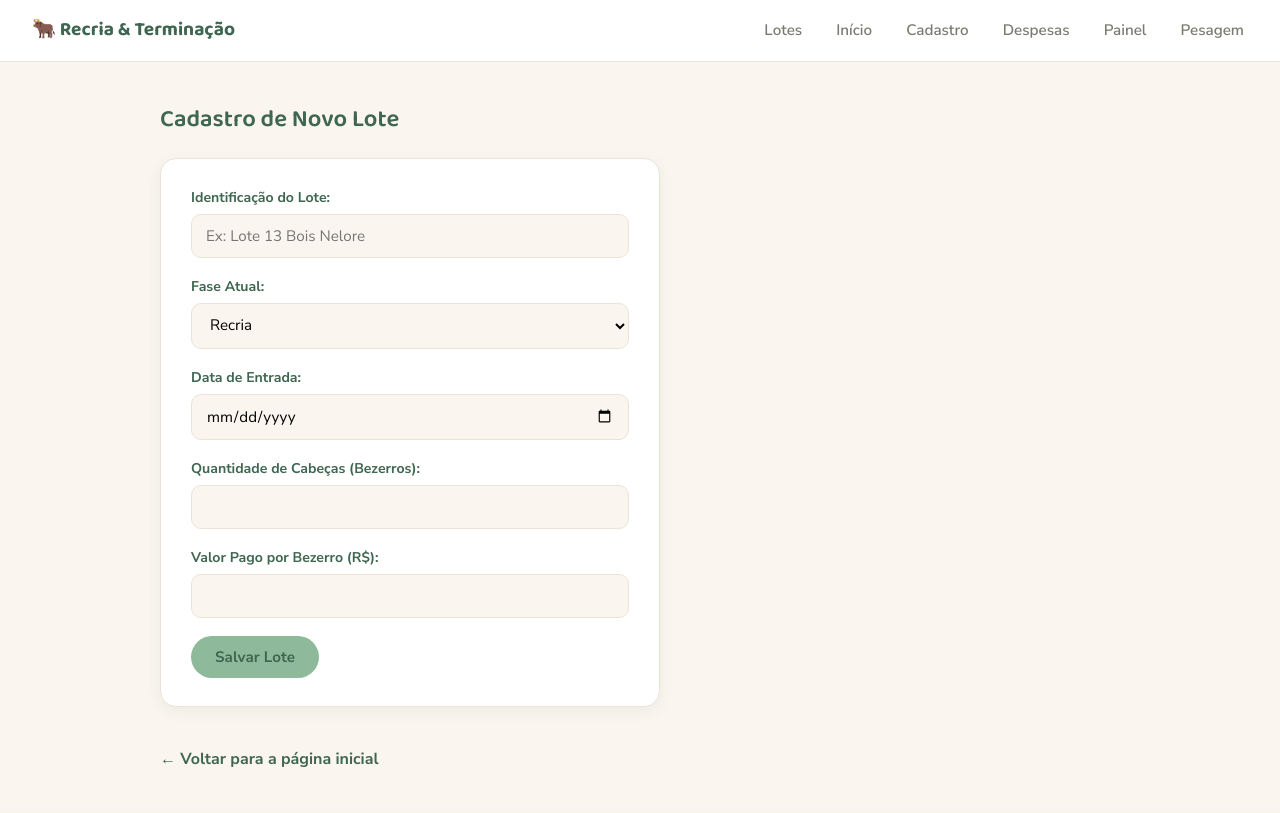
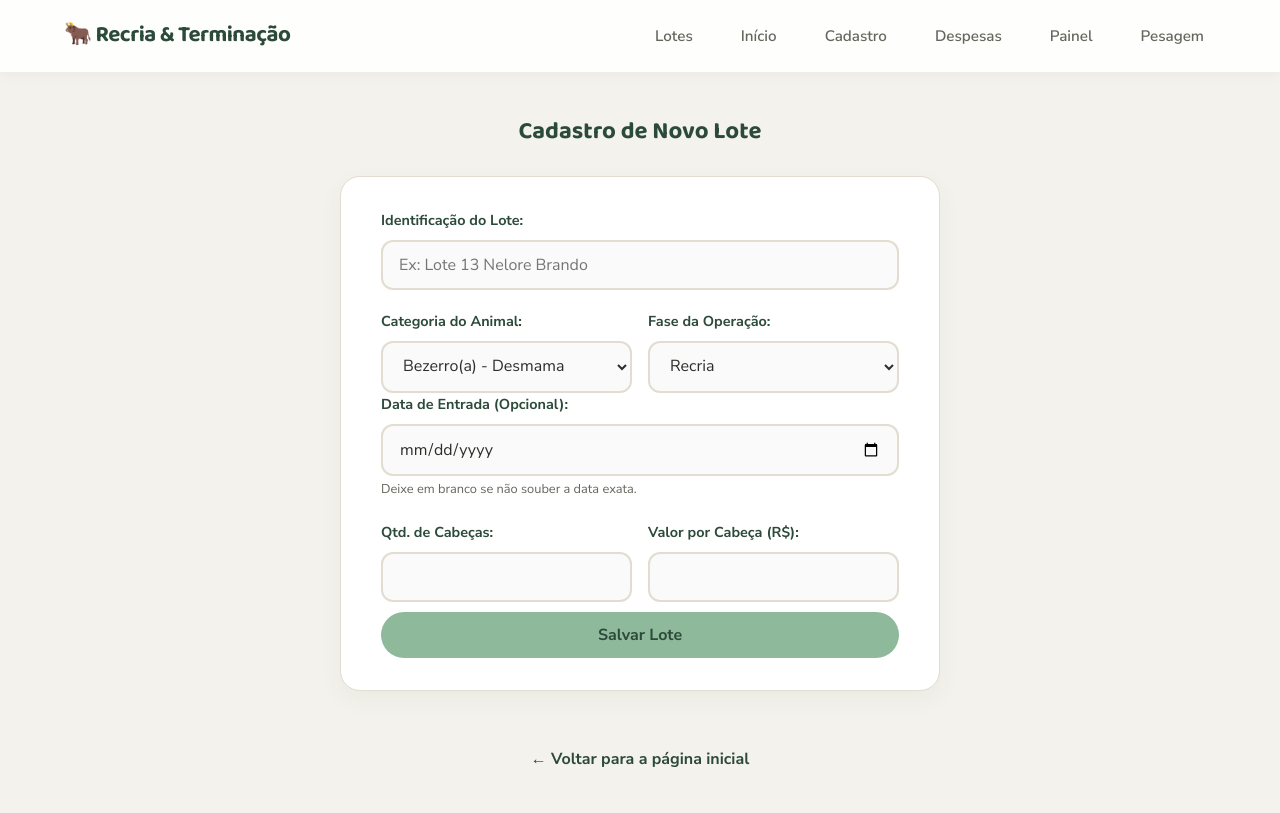
Before and after one commit to tiagosabaini/projeto-software-agro-recria-terminacao, a Flask app: page /cadastro in a window 1280 px wide. Before the commit the page ends 767 px from the top, so only its background shows below. Run offline with Flask 3, Linux system fonts and the light colour scheme.

Commit message:
Atualiza projeto

```diff
--- a/app.py
+++ b/app.py
@@ -4,6 +4,17 @@ from config_banco import conectar, criar_tabelas
 
 app = Flask(__name__)
 criar_tabelas()
+
+# Filtro para converter data do formato do banco para o padrão brasileiro
+@app.template_filter('data_br')
+def data_br(data_iso):
+    if not data_iso:
+        return "Não informada"
+    try:
+        obj_data = datetime.strptime(data_iso, '%Y-%m-%d')
+        return obj_data.strftime('%d/%m/%Y')
+    except:
+        return data_iso
 
 
 @app.route('/')
@@ -16,7 +27,13 @@ def cadastro():
     if request.method == 'POST':
         identificacao = request.form.get('identificacao')
         fase_atual = request.form.get('fase_atual')
+        categoria_animal = request.form.get('categoria_animal')
+
+        # Pega a data, mas se vier vazia, salva como None
         data_inicio = request.form.get('data_inicio')
+        if not data_inicio:
+            data_inicio = None
+
         qtd_cabecas = int(request.form.get('qtd_cabecas', 0))
         custo_bezerro_unitario = float(request.form.get('custo_bezerro_unitario', 0))
 
@@ -24,9 +41,9 @@ def cadastro():
 
         conexao = conectar()
         conexao.execute('''
-            INSERT INTO lotes (identificacao, fase_atual, data_inicio, qtd_cabecas, custo_bezerro_unitario, custo_total_compra)
-            VALUES (?, ?, ?, ?, ?, ?)
-        ''', (identificacao, fase_atual, data_inicio, qtd_cabecas, custo_bezerro_unitario, custo_total_compra))
+            INSERT INTO lotes (identificacao, fase_atual, categoria_animal, data_inicio, qtd_cabecas, custo_bezerro_unitario, custo_total_compra)
+            VALUES (?, ?, ?, ?, ?, ?, ?)
+        ''', (identificacao, fase_atual, categoria_animal, data_inicio, qtd_cabecas, custo_bezerro_unitario, custo_total_compra))
         conexao.commit()
         conexao.close()
         return redirect(url_for('lotes'))
@@ -40,6 +57,25 @@ def lotes():
     lista_lotes = conexao.execute('SELECT * FROM lotes ORDER BY id DESC').fetchall()
     conexao.close()
     return render_template('lotes.html', lotes=lista_lotes)
+
+
+@app.route('/editar_lote/<int:id>', methods=['GET', 'POST'])
+def editar_lote(id):
+    conexao = conectar()
+    if request.method == 'POST':
+        nova_fase = request.form.get('fase_atual')
+        nova_categoria = request.form.get('categoria_animal')
+
+        conexao.execute('''
+            UPDATE lotes SET fase_atual = ?, categoria_animal = ? WHERE id = ?
+        ''', (nova_fase, nova_categoria, id))
+        conexao.commit()
+        conexao.close()
+        return redirect(url_for('lotes'))
+
+    lote = conexao.execute('SELECT * FROM lotes WHERE id = ?', (id,)).fetchone()
+    conexao.close()
+    return render_template('editar_lote.html', lote=lote)
 
 
 @app.route('/despesas', methods=['GET', 'POST'])
@@ -207,14 +243,16 @@ def painel():
 
         if lote_selecionado:
             # Cálculo de fechamento do lote (Venda do Frigorífico - Compra Bezerros - Despesas)
+            receita_venda = lote_selecionado['valor_venda_total'] or 0.0
+
             custo_total_operacao = lote_selecionado['custo_total_compra'] + custo_despesas
-            sobra_liquida = lote_selecionado['valor_venda_total'] - custo_total_operacao
+            sobra_liquida = receita_venda - custo_total_operacao
 
             balanco_final = {
                 'custo_compra_bezerros': lote_selecionado['custo_total_compra'],
                 'custo_despesas': custo_despesas,
                 'custo_total_operacao': custo_total_operacao,
-                'receita_venda': lote_selecionado['valor_venda_total'],
+                'receita_venda': receita_venda,
                 'sobra_liquida': sobra_liquida
             }
 
--- a/static/style.css
+++ b/static/style.css
@@ -1,162 +1,215 @@
-
 /* --- RESET E BASE --- */
-* { box-sizing: border-box; }
+* {
+    box-sizing: border-box;
+    margin: 0;
+    padding: 0;
+}
 
 :root {
+    /* Paleta de Cores Modernizada */
     --verde-salvia: #8FB99B;
-    --verde-escuro: #3F6650;
-    --creme: #FAF6EF;
+    --verde-escuro: #2C4A3A; /* Tom levemente mais escuro para melhor contraste */
+    --creme: #F4F2EC; /* Fundo um pouco mais neutro */
     --branco: #FFFFFF;
     --terracota: #E8B4A0;
     --terracota-escuro: #A65D45;
-    --texto: #3A3A32;
-    --texto-suave: #7A7A6E;
-    --borda: #EAE4D8;
-    --raio: 16px;
-    --raio-peq: 10px;
-    --sombra: 0 4px 14px rgba(63, 102, 80, 0.08);
+    --texto: #2D2D2A;
+    --texto-suave: #66665D;
+    --borda: #E2DDD0;
+
+    /* Variáveis de Estrutura */
+    --raio: 20px;
+    --raio-peq: 12px;
+    --sombra-suave: 0 8px 24px rgba(44, 74, 58, 0.05);
+    --sombra-hover: 0 16px 32px rgba(44, 74, 58, 0.12);
+    --transicao: all 0.3s cubic-bezier(0.25, 0.8, 0.25, 1);
 }
 
 body {
     font-family: 'Nunito Sans', Arial, sans-serif;
     background-color: var(--creme);
-    margin: 0;
     color: var(--texto);
-    line-height: 1.5;
+    line-height: 1.6;
+    display: flex;
+    flex-direction: column;
+    min-height: 100vh;
 }
 
 h1, h2, h3, h4 {
     font-family: 'Baloo 2', 'Nunito Sans', sans-serif;
     color: var(--verde-escuro);
-    font-weight: 600;
+    font-weight: 700;
+    text-align: center;
+    margin-bottom: 24px;
 }
 
-/* --- NAVBAR --- */
+/* --- NAVBAR FIXA E FLUIDA --- */
 .navbar {
-    background-color: var(--branco);
+    background-color: rgba(255, 255, 255, 0.9);
+    backdrop-filter: blur(10px);
+    -webkit-backdrop-filter: blur(10px);
     color: var(--verde-escuro);
-    padding: 16px 32px;
+    padding: 16px 5%;
     display: flex;
     justify-content: space-between;
     align-items: center;
     flex-wrap: wrap;
-    border-bottom: 1px solid var(--borda);
+    border-bottom: 1px solid rgba(226, 221, 208, 0.5);
+    position: sticky;
+    top: 0;
+    z-index: 1000;
+    box-shadow: 0 4px 12px rgba(0,0,0,0.03);
 }
 
 .navbar-marca {
     font-family: 'Baloo 2', sans-serif;
     font-weight: 700;
-    font-size: 1.2rem;
-    color: var(--verde-escuro);
+    font-size: 1.4rem;
+    letter-spacing: -0.5px;
+}
+
+.navbar-links {
+    display: flex;
+    gap: 24px;
+    align-items: center;
 }
 
 .navbar-links a {
     color: var(--texto-suave);
     text-decoration: none;
-    margin-left: 22px;
     font-size: 0.95rem;
     font-weight: 600;
-    padding: 6px 4px;
-    border-bottom: 2px solid transparent;
-    transition: color 0.15s ease, border-color 0.15s ease;
+    padding: 8px 12px;
+    border-radius: var(--raio-peq);
+    transition: var(--transicao);
 }
 
 .navbar-links a:hover {
     color: var(--verde-escuro);
-    border-bottom-color: var(--verde-salvia);
+    background-color: rgba(143, 185, 155, 0.15);
 }
 
-/* --- CONTEÚDO --- */
+/* --- CONTEÚDO PRINCIPAL --- */
 .conteudo {
-    max-width: 1000px;
+    width: 100%;
+    max-width: 1100px;
     margin: 40px auto;
     padding: 0 20px;
+    display: flex;
+    flex-direction: column;
+    align-items: center; /* Centraliza tudo no eixo horizontal */
 }
 
 /* --- PÁGINA DE INÍCIO --- */
 .container-inicio {
     text-align: center;
+    width: 100%;
+    max-width: 900px;
+    margin: 0 auto;
 }
 
 .subtitulo {
     color: var(--texto-suave);
-    margin-bottom: 40px;
+    margin-bottom: 48px;
+    font-size: 1.1rem;
 }
 
 .grid-menu {
-    display: grid;
-    grid-template-columns: repeat(auto-fit, minmax(200px, 220px));
+    display: flex;
+    flex-wrap: wrap;
     justify-content: center;
-    gap: 20px;
+    gap: 24px;
+    width: 100%;
 }
 
 .card-menu {
     background-color: var(--branco);
     border: 1px solid var(--borda);
     border-radius: var(--raio);
-    padding: 28px 18px;
+    padding: 32px 24px;
     text-decoration: none;
     color: var(--texto);
-    box-shadow: var(--sombra);
-    transition: transform 0.18s ease, box-shadow 0.18s ease, border-color 0.18s ease;
+    box-shadow: var(--sombra-suave);
+    transition: var(--transicao);
+    display: flex;
+    flex-direction: column;
+    align-items: center;
+    text-align: center;
+
+    /* Define uma largura exata para forçar a simetria no Flexbox */
+    width: 250px;
+    flex-grow: 0;
 }
 
 .card-menu:hover {
-    transform: translateY(-4px);
-    box-shadow: 0 10px 24px rgba(63, 102, 80, 0.14);
+    transform: translateY(-6px);
+    box-shadow: var(--sombra-hover);
     border-color: var(--verde-salvia);
 }
 
 .card-menu .icone {
-    font-size: 2.1rem;
-    display: block;
-    margin-bottom: 12px;
+    font-size: 2.5rem;
+    margin-bottom: 16px;
+    transition: transform 0.3s ease;
+}
+
+.card-menu:hover .icone {
+    transform: scale(1.1);
 }
 
 .card-menu h3 {
-    margin: 0 0 8px 0;
-    font-size: 1.1rem;
+    margin: 0 0 10px 0;
+    font-size: 1.25rem;
 }
 
 .card-menu p {
+    font-size: 0.95rem;
+    color: var(--texto-suave);
     margin: 0;
-    font-size: 0.9rem;
-    color: var(--texto-suave);
 }
 
-/* --- FORMULÁRIOS --- */
+/* --- FORMULÁRIOS CENTRALIZADOS --- */
 .form-caixa {
     background-color: var(--branco);
     border: 1px solid var(--borda);
     border-radius: var(--raio);
-    padding: 28px 30px;
-    max-width: 500px;
-    margin-bottom: 25px;
-    box-shadow: var(--sombra);
+    padding: 32px 40px;
+    width: 100%;
+    max-width: 600px;
+    margin: 0 auto 32px auto;
+    box-shadow: var(--sombra-suave);
+}
+
+.form-caixa h3 {
+    margin-bottom: 24px;
+    font-size: 1.2rem;
+    text-align: left;
 }
 
 .campo {
-    margin-bottom: 18px;
+    margin-bottom: 20px;
+    width: 100%;
 }
 
 .campo label {
     display: block;
-    margin-bottom: 6px;
+    margin-bottom: 8px;
     font-weight: 700;
-    font-size: 0.88rem;
+    font-size: 0.9rem;
     color: var(--verde-escuro);
 }
 
 .campo input,
 .campo select {
     width: 100%;
-    padding: 11px 14px;
-    border: 1.5px solid var(--borda);
+    padding: 12px 16px;
+    border: 2px solid var(--borda);
     border-radius: var(--raio-peq);
-    font-size: 0.95rem;
+    font-size: 1rem;
     font-family: 'Nunito Sans', sans-serif;
-    background-color: var(--creme);
-    transition: border-color 0.15s ease, background-color 0.15s ease;
+    background-color: #FAFAFA;
+    transition: var(--transicao);
+    color: var(--texto);
 }
 
 .campo input:focus,
@@ -164,77 +217,96 @@ h1, h2, h3, h4 {
     outline: none;
     border-color: var(--verde-salvia);
     background-color: var(--branco);
+    box-shadow: 0 0 0 4px rgba(143, 185, 155, 0.2);
 }
 
+/* Grid para campos lado a lado */
 .form-linha {
-    display: flex;
-    gap: 14px;
-    align-items: flex-end;
-    flex-wrap: wrap;
+    display: grid;
+    grid-template-columns: repeat(auto-fit, minmax(180px, 1fr));
+    gap: 16px;
+    align-items: end;
 }
 
 .form-linha .campo {
-    flex: 1;
-    min-width: 140px;
     margin-bottom: 0;
 }
 
+/* --- BOTÕES --- */
 button, .botao {
     background-color: var(--verde-salvia);
     color: var(--verde-escuro);
     border: none;
-    padding: 11px 24px;
+    padding: 12px 28px;
     border-radius: 999px;
-    font-size: 0.95rem;
+    font-size: 1rem;
     font-weight: 700;
     font-family: 'Nunito Sans', sans-serif;
     cursor: pointer;
-    transition: background-color 0.15s ease, transform 0.1s ease;
+    transition: var(--transicao);
+    display: inline-flex;
+    justify-content: center;
+    align-items: center;
+    text-decoration: none;
+    width: 100%;
+    margin-top: 10px;
 }
+
+/* Botões específicos que não precisam ocupar 100% da largura */
+.botao { width: auto; }
+.form-linha button { width: auto; }
 
 button:hover, .botao:hover {
     background-color: #7BAA8A;
-    transform: translateY(-1px);
+    transform: translateY(-2px);
+    box-shadow: 0 6px 16px rgba(123, 170, 138, 0.4);
 }
 
 button.excluir {
-    background-color: var(--terracota);
+    background-color: #FFF0ED;
     color: var(--terracota-escuro);
-    padding: 7px 16px;
+    padding: 8px 16px;
     font-size: 0.85rem;
+    margin-top: 0;
+    border: 1px solid rgba(166, 93, 69, 0.2);
 }
 
 button.excluir:hover {
-    background-color: #DE9E85;
+    background-color: var(--terracota);
+    color: #FFF;
+    border-color: var(--terracota);
 }
 
 .voltar {
     display: inline-block;
-    margin-top: 15px;
+    margin-top: 24px;
     color: var(--verde-escuro);
     text-decoration: none;
     font-weight: 700;
+    transition: var(--transicao);
 }
 
 .voltar:hover {
-    text-decoration: underline;
+    color: var(--verde-salvia);
+    transform: translateX(-4px);
 }
 
 /* --- TABELAS --- */
+/* Adicione esta div ao redor das tabelas no HTML futuramente: <div class="table-container"> */
 table {
     width: 100%;
     border-collapse: separate;
     border-spacing: 0;
-    margin: 20px 0;
+    margin: 10px 0 30px;
     font-size: 0.95rem;
     background-color: var(--branco);
     border-radius: var(--raio);
     overflow: hidden;
-    box-shadow: var(--sombra);
+    box-shadow: var(--sombra-suave);
 }
 
 th, td {
-    padding: 13px 16px;
+    padding: 16px 20px;
     text-align: left;
     border-bottom: 1px solid var(--borda);
 }
--- a/templates/cadastro.html
+++ b/templates/cadastro.html
@@ -8,30 +8,45 @@
 <form action="{{ url_for('cadastro') }}" method="POST" class="form-caixa">
     <div class="campo">
         <label for="identificacao">Identificação do Lote:</label>
-        <input type="text" id="identificacao" name="identificacao" placeholder="Ex: Lote 13 Bois Nelore" required>
+        <input type="text" id="identificacao" name="identificacao" placeholder="Ex: Lote 13 Nelore Brando" required>
     </div>
 
+    <div class="form-linha">
         <div class="campo">
-        <label for="fase_atual">Fase Atual:</label>
-        <select id="fase_atual" name="fase_atual" required>
-            <option value="Recria">Recria</option>
-            <option value="Terminação">Terminação</option>
+            <label for="categoria_animal">Categoria do Animal:</label>
+            <select id="categoria_animal" name="categoria_animal" required>
+                <option value="Bezerro">Bezerro(a) - Desmama</option>
+                <option value="Garrote">Garrote / Novilha</option>
+                <option value="Boi Magro">Boi Magro</option>
+                <option value="Boi Gordo">Boi Gordo</option>
             </select>
         </div>
 
         <div class="campo">
-        <label for="data_inicio">Data de Entrada:</label>
-        <input type="date" id="data_inicio" name="data_inicio" required>
+            <label for="fase_atual">Fase da Operação:</label>
+            <select id="fase_atual" name="fase_atual" required>
+                <option value="Recria">Recria</option>
+                <option value="Terminação">Terminação (Engorda)</option>
+            </select>
+        </div>
     </div>
 
     <div class="campo">
-        <label for="qtd_cabecas">Quantidade de Cabeças (Bezerros):</label>
+        <label for="data_inicio">Data de Entrada (Opcional):</label>
+        <input type="date" id="data_inicio" name="data_inicio">
+        <small style="color: var(--texto-suave); font-size: 0.8rem;">Deixe em branco se não souber a data exata.</small>
+    </div>
+
+    <div class="form-linha">
+        <div class="campo">
+            <label for="qtd_cabecas">Qtd. de Cabeças:</label>
             <input type="number" id="qtd_cabecas" name="qtd_cabecas" min="1" required>
         </div>
 
         <div class="campo">
-        <label for="custo_bezerro_unitario">Valor Pago por Bezerro (R$):</label>
+            <label for="custo_bezerro_unitario">Valor por Cabeça (R$):</label>
             <input type="number" id="custo_bezerro_unitario" name="custo_bezerro_unitario" step="0.01" min="0" required>
+        </div>
     </div>
 
     <button type="submit">Salvar Lote</button>
```
Also changed, not shown: other parts of static/style.css (+83 -32 lines), config_banco.py (+22 -46 lines), static/script.js (deleted, +0 -35 lines), templates/editar_lote.html (added, +37 -0 lines), templates/lotes.html (+22 -9 lines), templates/painel.html (+12 -11 lines), dados.db. Lines whose indentation alone changed are shown as unchanged.
